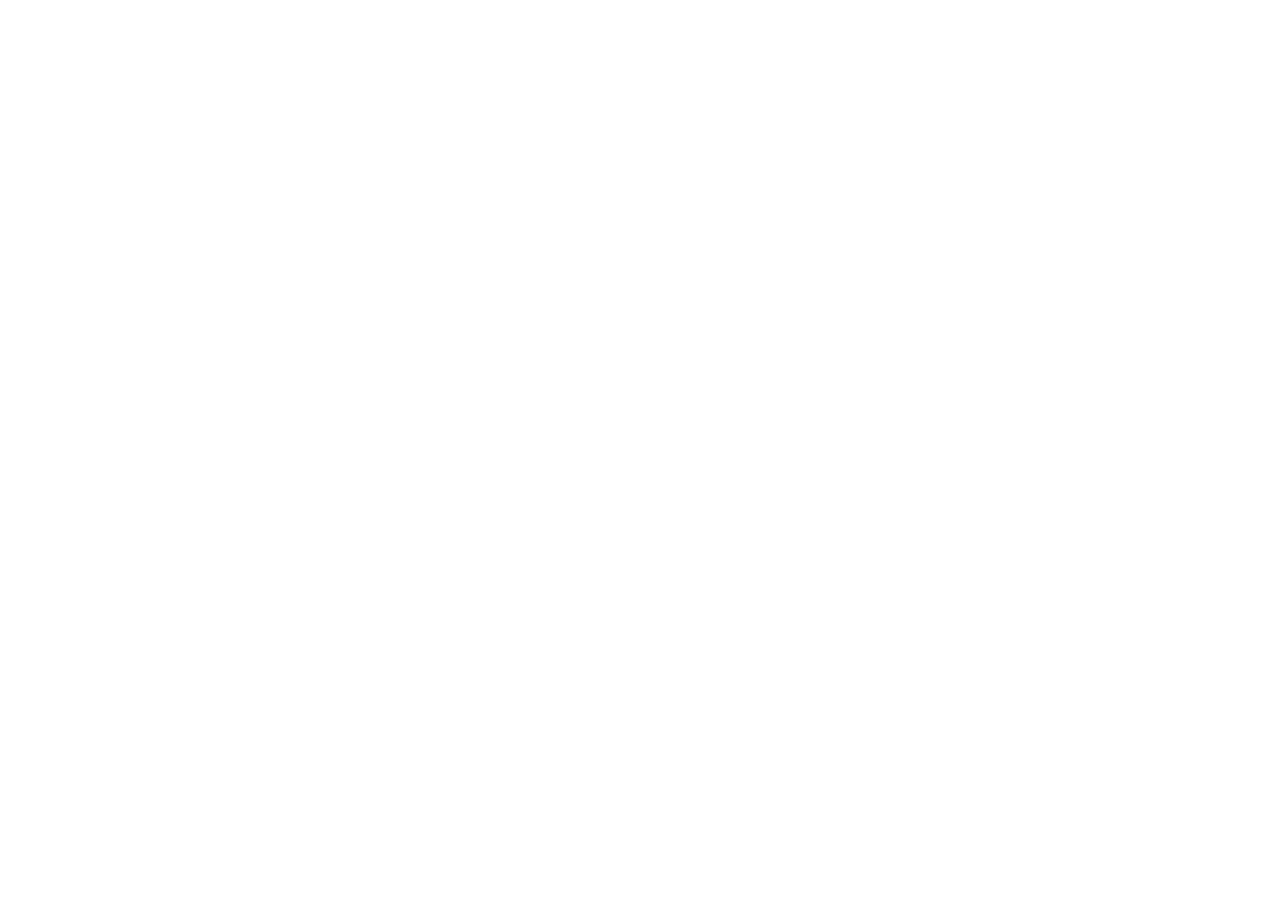
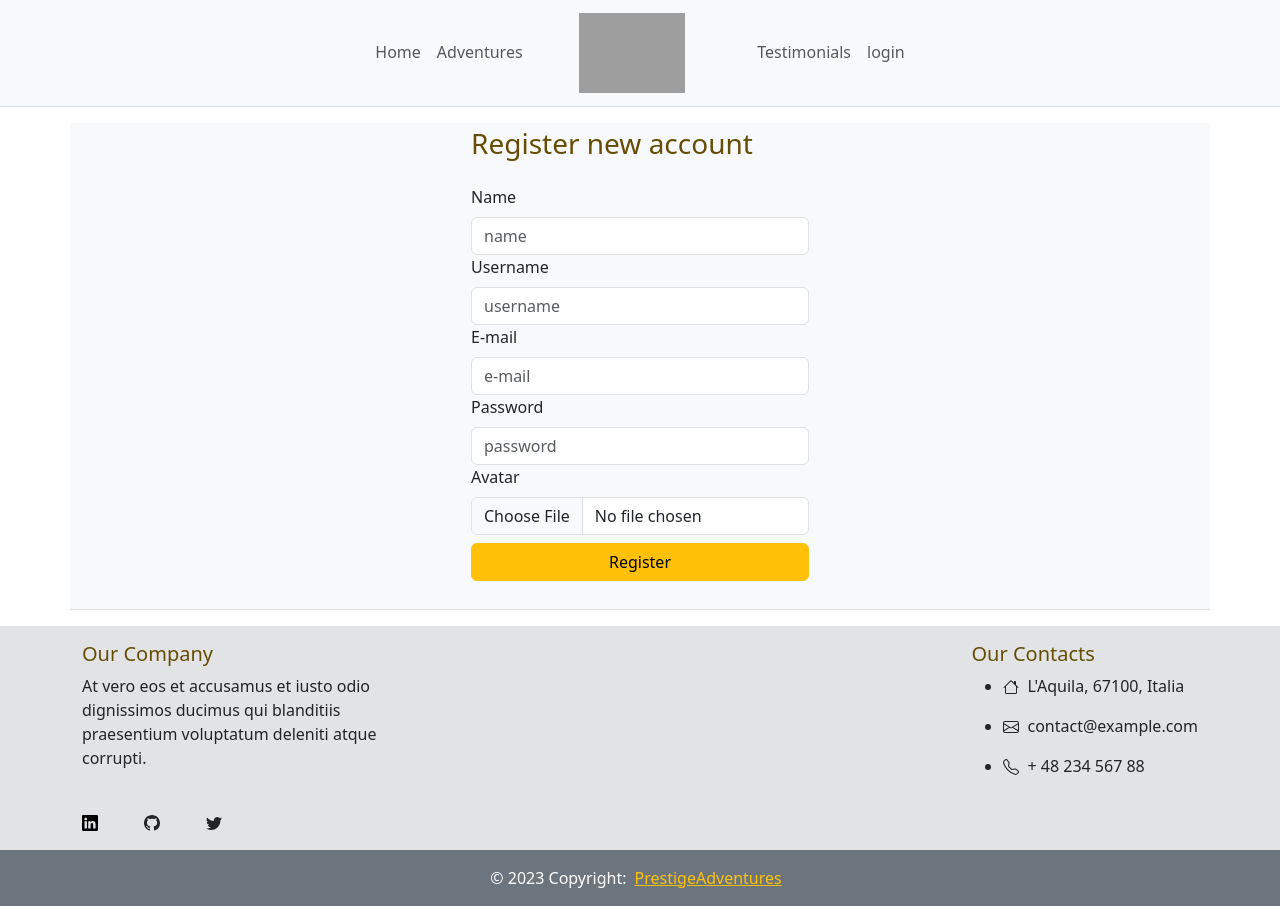
Before and after one commit to NasoAQ/CapstoneProject_fe, a React (Create React App) app: page /registration in a window 1280 px wide. Before the commit this address had no page. Before the commit the page ends 800 px from the top, so only its background shows below. Built offline with nearby package versions, Linux system fonts and the light colour scheme; grey boxes are pictures that could not be loaded.

Commit message:
Authentication

```diff
--- a/src/App.js
+++ b/src/App.js
@@ -3,6 +3,8 @@ import { BrowserRouter, Routes, Route } from "react-router-dom";
 import Home from "./pages/Home";
 import Admin from "./pages/Admin";
 import Category from "./pages/Category";
+import Login from "./pages/Login";
+import Registration from "./pages/Registration";
 
 function App() {
 	return (
@@ -12,6 +14,8 @@ function App() {
 					<Route exact path="/" element={<Home />} />
 					<Route path="/category" element={<Category />} />
 					<Route path="/category/:categoryName" element={<Category />} />
+					<Route path="/login" element={<Login />} />
+					<Route path="/registration" element={<Registration />} />
 					<Route path="/admin" element={<Admin />} />
 				</Routes>
 			</BrowserRouter>
--- /dev/null
+++ b/src/components/loginform/LoginForm.jsx
@@ -0,0 +1,119 @@
+import React, { useEffect, useState } from "react";
+import { useNavigate, Link } from "react-router-dom";
+
+import { Container, Row, Col, Form, Button } from "react-bootstrap";
+
+const LoginForm = () => {
+	const [loginData, setLoginData] = useState({});
+	const [login, setLogin] = useState(null);
+	const [validated, setValidated] = useState(false);
+
+	const navigate = useNavigate();
+
+	const handleInputChange = e => {
+		const { name, value } = e.target;
+		setLoginData({
+			...loginData,
+			[name]: value,
+		});
+	};
+
+	const onSubmit = async e => {
+		const form = e.currentTarget;
+		if (form.checkValidity() === false) {
+			e.preventDefault();
+			e.stopPropagation();
+		}
+
+		setValidated(true);
+
+		try {
+			const response = await fetch(
+				`${process.env.REACT_APP_SERVER_BASE_URL}/login`,
+				{
+					headers: {
+						"Content-type": "application/json",
+					},
+					method: "POST",
+					body: JSON.stringify(loginData),
+				}
+			);
+			const data = await response.json();
+
+			if (data.token) {
+				localStorage.setItem("loggedInUser", JSON.stringify(data.token));
+				navigate("/admin");
+			} else {
+				alert("Email o password errate. Si prega di riprovare.");
+			}
+			setLogin(data);
+		} catch (error) {
+			console.log(error);
+			alert("Email o password errate. Si prega di riprovare.");
+		}
+	};
+
+	useEffect(() => {
+		let params = new URLSearchParams(document.location.search);
+		const token = params.get("token");
+		if (token !== null) {
+			localStorage.setItem("loggedInUser", JSON.stringify(token));
+			navigate("/");
+		}
+	}, []);
+	return (
+		<Container className="sm my-3 py-1 bg-light border-bottom d-flex justify-content-center">
+			<Row className="d-flex flex-column justify-content-center">
+				<h3 className="text-warning-emphasis">Login your account</h3>
+				<Form
+					noValidate
+					validated={validated}
+					className="my-3"
+					autoComplete="off"
+					onSubmit={onSubmit}
+				>
+					<Form.Group as={Col} controlId="validationCustom01">
+						<Form.Label>E-mail</Form.Label>
+						<Form.Control
+							required
+							type="email"
+							placeholder="e-mail"
+							onChange={handleInputChange}
+						/>
+						<Form.Control.Feedback>Looks good!</Form.Control.Feedback>
+					</Form.Group>
+					<Form.Group as={Col} controlId="validationCustom02">
+						<Form.Label>Password</Form.Label>
+						<Form.Control
+							required
+							type="password"
+							placeholder="password"
+							onChange={handleInputChange}
+						/>
+						<Form.Control.Feedback>Looks good!</Form.Control.Feedback>
+					</Form.Group>
+					<Col className="my-2 d-flex flex-column">
+						<Button
+							type="submit"
+							//className="bg-primary-subtle "
+							variant="warning"
+						>
+							Login
+						</Button>
+					</Col>
+				</Form>
+				<Col>
+					<Link
+						to="/registration"
+						className="d-flex align-items-center text-xs font-weight-light text-center text-muted"
+					>
+						<span className="ml-2">You don't have an account?</span>
+					</Link>
+				</Col>
+			</Row>
+			<Row></Row>
+		</Container>
+	);
+};
+
+export default LoginForm;
--- a/src/components/mynavbar/MyNavbar.jsx
+++ b/src/components/mynavbar/MyNavbar.jsx
@@ -38,7 +38,9 @@ const MyNavbar = () => {
 						</Navbar.Brand>
 
 						<Nav.Link href="#testimonials">Testimonials</Nav.Link>
-						<Nav.Link href="#link">Link</Nav.Link>
+						<Nav.Link as={NavLink} to="/login">
+							login
+						</Nav.Link>
 					</Nav>
 				</Navbar.Collapse>
 			</Container>
--- /dev/null
+++ b/src/components/registration/RegistrationForm.jsx
@@ -0,0 +1,200 @@
+import React, { useState } from "react";
+import { useNavigate } from "react-router-dom";
+import { Container, Form, Row, Col, Button } from "react-bootstrap";
+
+const RegistrationForm = () => {
+	const [file, setFile] = useState(null);
+	const [formData, setFormData] = useState({
+		name: "",
+		username: "",
+		email: "",
+		password: "",
+		avatar: "",
+	});
+	const [validated, setValidated] = useState(false);
+
+	const navigate = useNavigate();
+
+	const onChangeSetFile = e => {
+		setFile(e.target.files[0]);
+	};
+
+	const uploadFile = async avatar => {
+		const fileData = new FormData();
+		fileData.append("avatar", avatar);
+		try {
+			const response = await fetch(
+				`${process.env.REACT_APP_SERVER_BASE_URL}/users/cloudUpload`,
+				{
+					method: "POST",
+					body: fileData,
+				}
+			);
+			return await response.json();
+		} catch (error) {
+			console.log(error, "Errore in upload file");
+		}
+	};
+
+	const onSubmit = async e => {
+		e.preventDefault();
+		e.stopPropagation();
+		setValidated(true);
+
+		const finalBody = { ...formData };
+
+		if (file) {
+			try {
+				const uploadAvatar = await uploadFile(file);
+				finalBody.avatar = uploadAvatar.avatar;
+			} catch (error) {
+				console.error("Errore durante il caricamento dell'avatar", error);
+				return;
+			}
+		} else {
+			console.error("Seleziona un file");
+			return;
+		}
+
+		try {
+			const response = await fetch(
+				`${process.env.REACT_APP_SERVER_BASE_URL}/users/create`,
+				{
+					method: "POST",
+					headers: {
+						"Content-Type": "application/json",
+					},
+					body: JSON.stringify(finalBody),
+				}
+			);
+
+			if (response.status === 201) {
+				console.log("Utente creato con successo.");
+				const loginResponse = await fetch(
+					`${process.env.REACT_APP_SERVER_BASE_URL}/login`,
+					{
+						headers: {
+							"Content-type": "application/json",
+						},
+						method: "POST",
+						body: JSON.stringify({
+							email: formData.email,
+							password: formData.password,
+						}),
+					}
+				);
+				const data = await loginResponse.json();
+				if (loginResponse.status === 200) {
+					localStorage.setItem("loggedInUser", JSON.stringify(data.token));
+					navigate("/");
+				}
+			} else {
+				alert("Errore durante la registrazione. Si prega di riprovare.");
+			}
+		} catch (error) {
+			console.error("Errore durante la creazione dell'utente:", error);
+		}
+	};
+
+	const handleInputChange = e => {
+		const { name, value } = e.target;
+		setFormData({
+			...formData,
+			[name]: value,
+		});
+	};
+
+	return (
+		<Container className="sm my-3 py-1 bg-light border-bottom d-flex justify-content-center">
+			<Row className="d-flex flex-column justify-content-center">
+				<h3 className="text-warning-emphasis">Register new account</h3>
+				<Form
+					noValidate
+					validated={validated}
+					className="my-3"
+					autoComplete="off"
+					onSubmit={onSubmit}
+				>
+					<Form.Group as={Col} controlId="validationCustom01">
+						<Form.Label>Name</Form.Label>
+						<Form.Control
+							required
+							name="name"
+							type="text"
+							placeholder="name"
+							onChange={handleInputChange}
+						/>
+						<Form.Control.Feedback type="invalid">
+							Please provide a name.
+						</Form.Control.Feedback>
+					</Form.Group>
+					<Form.Group as={Col} controlId="validationCustom02">
+						<Form.Label>Username</Form.Label>
+						<Form.Control
+							required
+							name="username"
+							type="text"
+							placeholder="username"
+							onChange={handleInputChange}
+						/>
+						<Form.Control.Feedback type="invalid">
+							Please provide an username.
+						</Form.Control.Feedback>
+					</Form.Group>
+					<Form.Group as={Col} controlId="validationCustom03">
+						<Form.Label>E-mail</Form.Label>
+						<Form.Control
+							name="email"
+							required
+							type="email"
+							placeholder="e-mail"
+							onChange={handleInputChange}
+						/>
+						<Form.Control.Feedback type="invalid">
+							Please provide a valid e-mail.
+						</Form.Control.Feedback>
+					</Form.Group>
+					<Form.Group as={Col} controlId="validationCustom04">
+						<Form.Label>Password</Form.Label>
+						<Form.Control
+							required
+							name="password"
+							type="password"
+							placeholder="password"
+							onChange={handleInputChange}
+							//min={8}
+						/>
+						<Form.Control.Feedback type="invalid">
+							Please provide a valid password.
+						</Form.Control.Feedback>
+					</Form.Group>
+					<Form.Group as={Col} controlId="validationCustom05">
+						<Form.Label>Avatar</Form.Label>
+						<Form.Control
+							required
+							name="avatar"
+							type="file"
+							placeholder="avatar"
+							onChange={onChangeSetFile}
+							//min={8}
+						/>
+						<Form.Control.Feedback type="invalid">
+							Please provide a valid password.
+						</Form.Control.Feedback>
+					</Form.Group>
+					<Col className="my-2 d-flex flex-column">
+						<Button
+							type="submit"
+							//className="bg-primary-subtle "
+							variant="warning"
+						>
+							Register
+						</Button>
+					</Col>
+				</Form>
+			</Row>
+		</Container>
+	);
+};
+
+export default RegistrationForm;
--- a/src/components/travelform/TravelForm.jsx
+++ b/src/components/travelform/TravelForm.jsx
@@ -19,7 +19,7 @@ const TravelForm = () => {
 		cover: "",
 	});
 	const [travels, setTravels] = useState([]);
-	const [totalTravels, setTotalTravels] = useState(0);
+	const [totalPages, setTotalPages] = useState(0);
 	const [currentPage, setCurrentPage] = useState(1);
 	const [editingTravel, setEditingTravel] = useState(null);
 
@@ -181,17 +181,17 @@ const TravelForm = () => {
 			.then(data => {
 				if (data.travels) {
 					setTravels(data.travels);
-					setTotalTravels(data.totalTravels);
+					setTotalPages(data.totalPages);
 				}
 			})
 			.catch(error => {
 				console.error("Errore durante la richiesta GET", error);
 			});
-	}, [totalTravels, currentPage]);
+	}, [currentPage]);
 
 	return (
 		<>
-			<Container className="my-3 py-1 bg-light border-bottom">
+			<Container className="my-3 py-3 bg-light border-bottom">
 				<Row>
 					<h5 className="text-warning-emphasis">Gestione travels</h5>
 				</Row>
@@ -301,11 +301,9 @@ const TravelForm = () => {
 					onDelete={handleDeleteTravel}
 					onEdit={handleEdit}
 				/>
-			</Container>
-			<Container className="mt-3">
 				<ResponsivePagination
 					current={currentPage}
-					total={travels && travels.totalPages}
+					total={totalPages}
 					onPageChange={handlePagination}
 				/>
 			</Container>
--- a/src/components/traveltable/TravelTable.jsx
+++ b/src/components/traveltable/TravelTable.jsx
@@ -2,15 +2,12 @@ import React, { useState } from "react";
 import { PencilSquare, Trash3Fill } from "react-bootstrap-icons";
 
 const TravelTable = ({ travels, onDelete, onEdit }) => {
-	const [travelList, setTravelList] = useState(travels);
-	const totalTravels = travels.length;
+	/* const [travelList, setTravelList] = useState(travels);
+	const totalTravels = travels.length; */
 
 	const handleDelete = async id => {
 		try {
 			await onDelete(id);
-
-			const updatedTravelList = travelList.filter(travel => travel._id !== id);
-			setTravelList(updatedTravelList);
 		} catch (error) {
 			console.error("Errore durante l'eliminazione del viaggio", error);
 		}
@@ -23,7 +20,7 @@ const TravelTable = ({ travels, onDelete, onEdit }) => {
 	return (
 		<div>
 			<p className="text-warning-emphasis">
-				Sono presenti {totalTravels} viaggi
+				Sono presenti {travels.length} viaggi
 			</p>
 			<table className="table my-3">
 				<thead>
--- /dev/null
+++ b/src/pages/Login.jsx
@@ -0,0 +1,13 @@
+import React from "react";
+import MainLayouts from "../layouts/MainLayouts";
+import LoginForm from "../components/loginform/LoginForm";
+
+const Login = () => {
+	return (
+		<MainLayouts>
+			<LoginForm />
+		</MainLayouts>
+	);
+};
+
+export default Login;
--- /dev/null
+++ b/src/pages/Registration.jsx
@@ -0,0 +1,13 @@
+import React from "react";
+import MainLayouts from "../layouts/MainLayouts";
+import RegistrationForm from "../components/registration/RegistrationForm";
+
+const Registration = () => {
+	return (
+		<MainLayouts>
+			<RegistrationForm />
+		</MainLayouts>
+	);
+};
+
+export default Registration;
```
